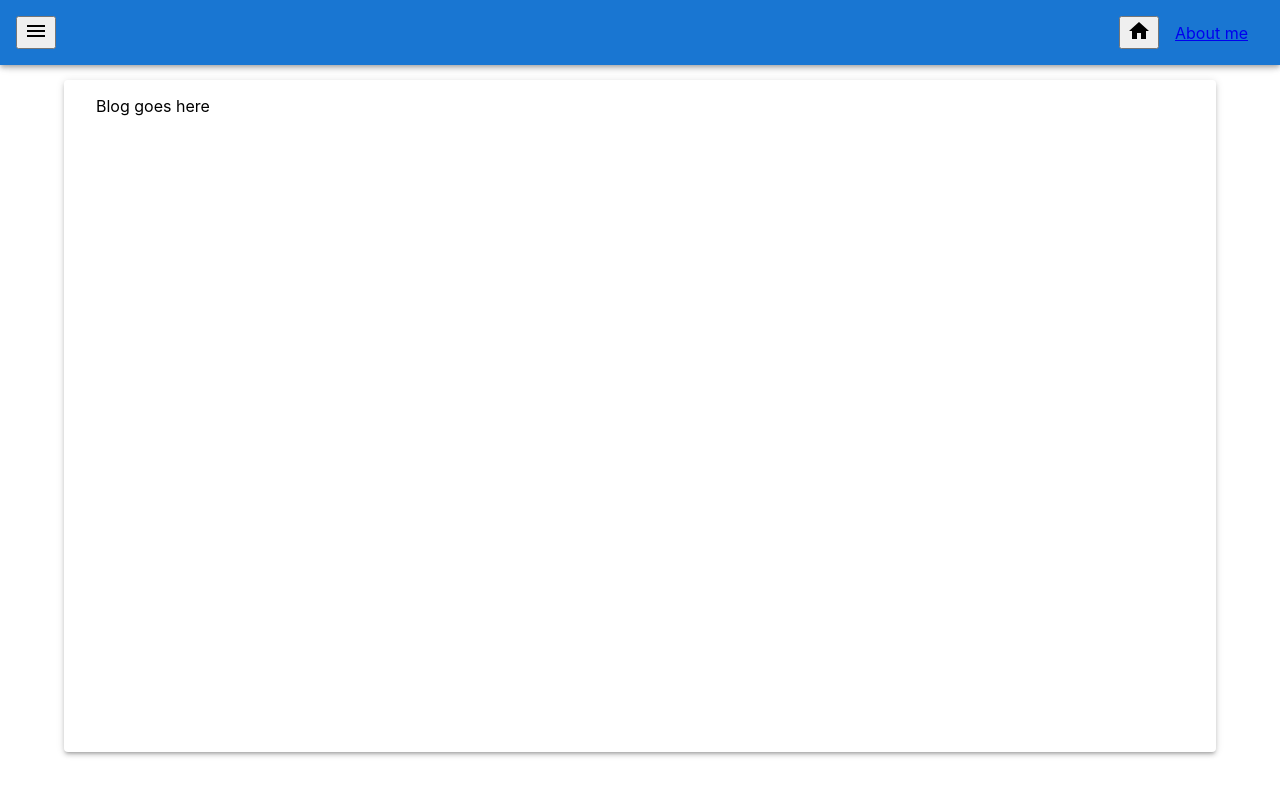
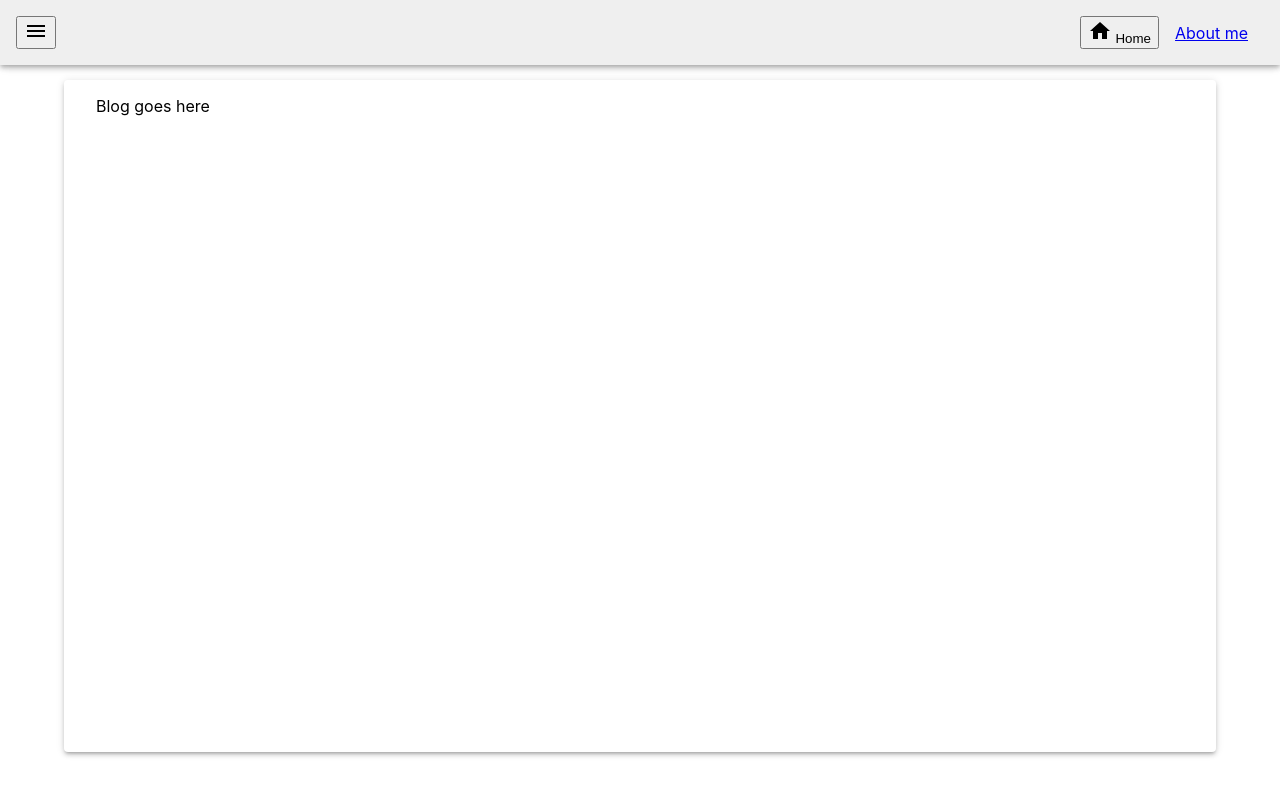
Before and after one commit to aantola/blog, a React (Create React App) app: page / in a window 1280 px wide. Shown: the top 796 px of the page. Built offline with nearby package versions, Linux system fonts and the light colour scheme.

Commit message:
style(topbar): changed color google button

```diff
--- a/src/components/topbar/index.tsx
+++ b/src/components/topbar/index.tsx
@@ -28,18 +28,20 @@ export default function Topbar(){
 
     return (
         <>
-            <AppBar position="fixed" style={{zIndex: 1400 }}  >
+            <AppBar position="fixed" style={{zIndex: 1400, backgroundColor: "buttonface",  }}  >
                 <span style={{justifyContent: "space-between", alignItems: "center", display: "flex"}}>
                     <span style={{padding:"1rem"}}>
                         <button onClick={openDrawer}>
-                            <MenuIcon />
+                            <MenuIcon >
+                                Index
+                            </MenuIcon>
                         </button>
 
                     </span>
                     <span style={{justifyContent: "space-between", alignItems: "center", display: "flex"}}>
                         <span style={{ marginRight: "1rem"}}>
                             <Link to="/">
-                                <button> <HomeIcon /> </button>
+                                <button> <HomeIcon /> Home </button>
                             </Link>
                         </span>
                         <span style={{ marginRight: "1rem"}}>
```
